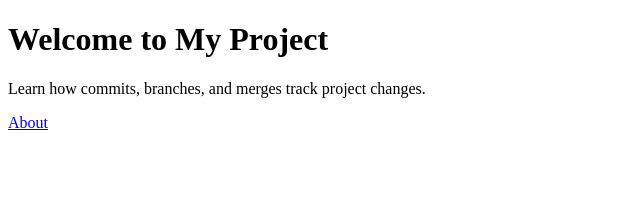
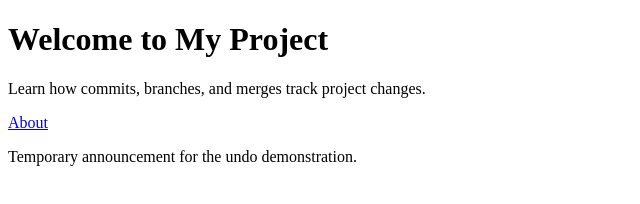
Before and after one commit to MagellaX/software-development-practices-git-workflow, a plain HTML site: page index.html in a window 1280 px wide. Shown: the whole page, without its empty margins (0-640 px from the left). Drawn offline with Linux system fonts and the light colour scheme.

Commit message:
Add temporary announcement for undo demonstration

```diff
--- a/index.html
+++ b/index.html
@@ -5,5 +5,6 @@
 <h1>Welcome to My Project</h1>
 <p>Learn how commits, branches, and merges track project changes.</p>
 <a href="about.html">About</a>
+<p>Temporary announcement for the undo demonstration.</p>
 </body>
 </html>
```
